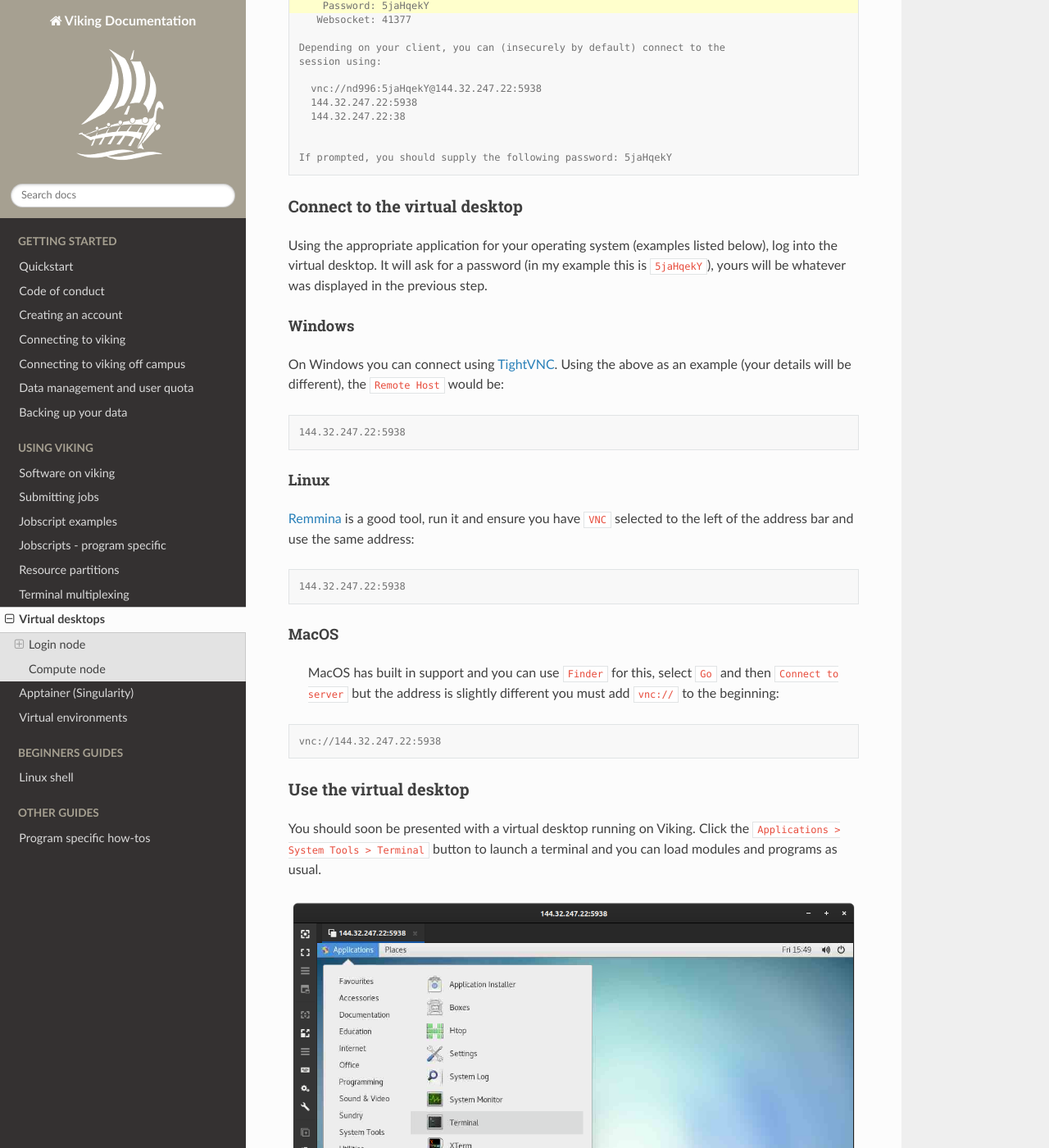
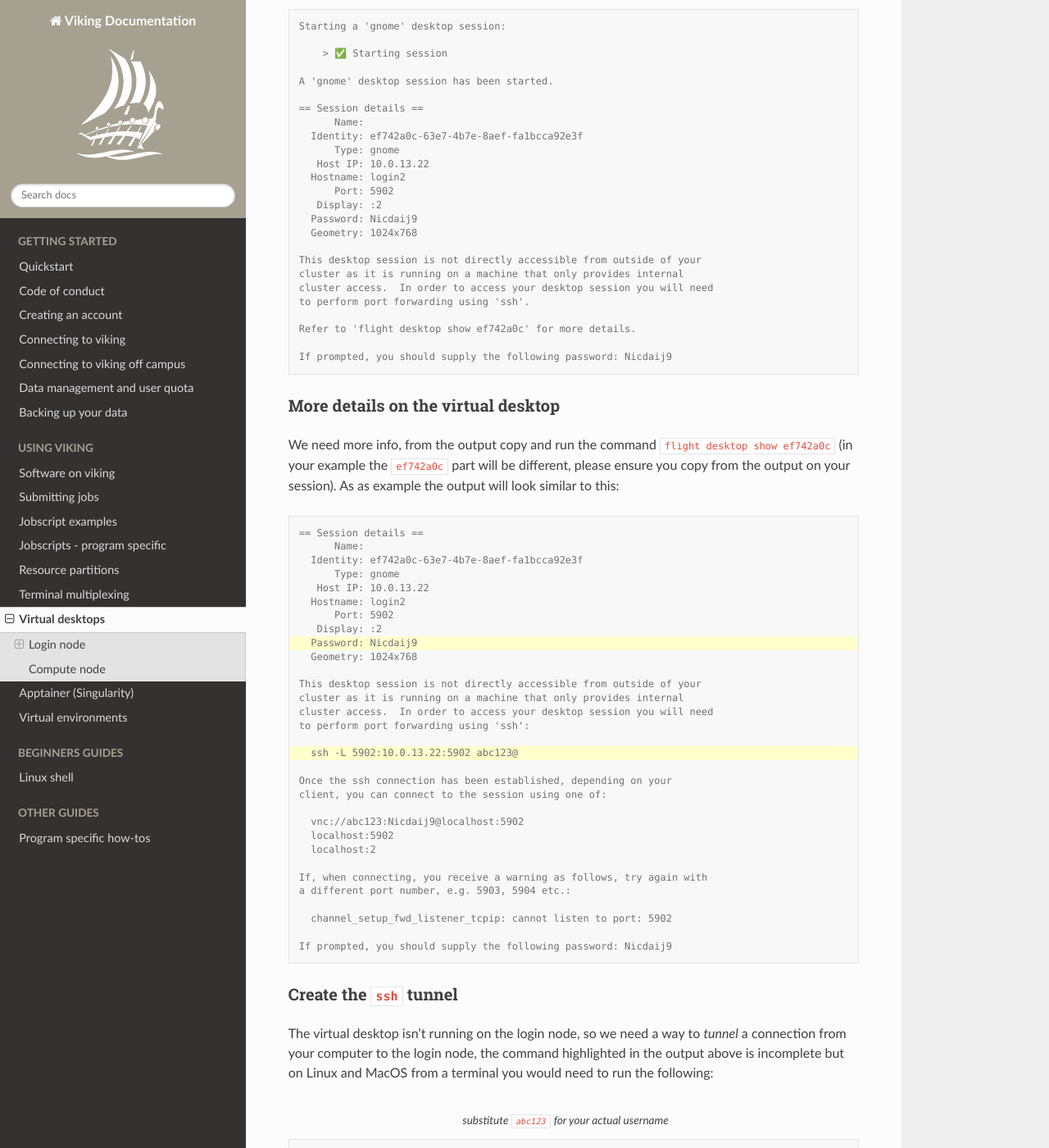
Before and after one commit to university-of-york/research-it-documentation, a Sphinx documentation site: the page built from docs/source/using_viking/virtual_desktops.rst, in a window 1280 px wide and 1400 px high, scrolled down 762 px. Shown: the whole window at 82% size. Built offline with Sphinx 7.4.7 and the Read the Docs theme 2.0.0, drawn with Linux system fonts in a browser that asks for light colours; some of the changed text lies outside the part shown.

Commit message:
update some of the virtual desktop page

```diff
--- a/docs/source/using_viking/virtual_desktops.rst
+++ b/docs/source/using_viking/virtual_desktops.rst
@@ -1,5 +1,10 @@
 Virtual desktops
 ================
+
+.. attention::
+
+    This page is being updated and the process of starting and connecting to a virtual desktop on Viking is being worked on. Some of this page may be inaccurate or not work at times.
+
 
 You can create virtual desktop sessions to run graphical programs. There two main ways you can do this, on the login node and on a compute node.
 
@@ -15,37 +20,96 @@ Login node
 
 Run the following line from within a login node
 
-    $ alces session start gnome
+    $ flight desktop start gnome
 
 And you will be presented with information similar to mine below:
 
 .. code-block:: console
-    :emphasize-lines: 4,5,7
 
-    VNC server started:
-        Identity: 743178ce-32d2-11ee-8df4-246e96c38380
-            Type: gnome
-            Host: 144.32.247.22
-            Port: 5938
-         Display: 38
-        Password: 5jaHqekY
-       Websocket: 41377
+    Starting a 'gnome' desktop session:
 
-    Depending on your client, you can (insecurely by default) connect to the
-    session using:
+        > ✅ Starting session
 
-      vnc://nd996:5jaHqekY@144.32.247.22:5938
-      144.32.247.22:5938
-      144.32.247.22:38
+    A 'gnome' desktop session has been started.
+
+    == Session details ==
+          Name:
+      Identity: ef742a0c-63e7-4b7e-8aef-fa1bcca92e3f
+          Type: gnome
+       Host IP: 10.0.13.22
+      Hostname: login2
+          Port: 5902
+       Display: :2
+      Password: Nicdaij9
+      Geometry: 1024x768
+
+    This desktop session is not directly accessible from outside of your
+    cluster as it is running on a machine that only provides internal
+    cluster access.  In order to access your desktop session you will need
+    to perform port forwarding using 'ssh'.
+
+    Refer to 'flight desktop show ef742a0c' for more details.
+
+    If prompted, you should supply the following password: Nicdaij9
 
 
-    If prompted, you should supply the following password: 5jaHqekY
+More details on the virtual desktop
+^^^^^^^^^^^^^^^^^^^^^^^^^^^^^^^^^^^
 
+We need more info, from the output copy and run the command ``flight desktop show ef742a0c`` (in your example the ``ef742a0c`` part will be different, please ensure you copy from the output on your session). As as example the output will look similar to this:
+
+.. code-block:: console
+    :emphasize-lines: 9,17
+
+    == Session details ==
+          Name:
+      Identity: ef742a0c-63e7-4b7e-8aef-fa1bcca92e3f
+          Type: gnome
+       Host IP: 10.0.13.22
+      Hostname: login2
+          Port: 5902
+       Display: :2
+      Password: Nicdaij9
+      Geometry: 1024x768
+
+    This desktop session is not directly accessible from outside of your
+    cluster as it is running on a machine that only provides internal
+    cluster access.  In order to access your desktop session you will need
+    to perform port forwarding using 'ssh':
+
+      ssh -L 5902:10.0.13.22:5902 abc123@
+
+    Once the ssh connection has been established, depending on your
+    client, you can connect to the session using one of:
+
+      vnc://abc123:Nicdaij9@localhost:5902
+      localhost:5902
+      localhost:2
+
+    If, when connecting, you receive a warning as follows, try again with
+    a different port number, e.g. 5903, 5904 etc.:
+
+      channel_setup_fwd_listener_tcpip: cannot listen to port: 5902
+
+    If prompted, you should supply the following password: Nicdaij9
+
+
+Create the ``ssh`` tunnel
+^^^^^^^^^^^^^^^^^^^^^^^^^
+
+The virtual desktop isn't running on the login node, so we need a way to *tunnel* a connection from your computer to the login node, the command highlighted in the output above is incomplete but on Linux and MacOS from a terminal you would need to run the following:
+
+.. code-block:: console
+    :caption: substitute ``abc123`` for your actual username
+
+    $ ssh -L 5902:10.0.13.22:5902 abc123@viking.york.ac.uk
+
+Notice we added the ``viking.york.ac.uk`` address after ``abc123@``, ensure you substitute in your own username. Leave this termainl open, it will function as our ``ssh tunnel``.
 
 Connect to the virtual desktop
 ^^^^^^^^^^^^^^^^^^^^^^^^^^^^^^^
 
-Using the appropriate application for your operating system (examples listed below), log into the virtual desktop. It will ask for a password (in my example this is ``5jaHqekY``), yours will be whatever was displayed in the previous step.
+Using the appropriate application for your operating system (examples listed below), log into the virtual desktop. It will ask for a password (in my example this is ``Nicdaij9``), yours will be whatever was displayed in the previous step.
 
 Windows
 """""""
@@ -63,7 +127,7 @@ Linux
 
 .. code-block:: console
 
-     144.32.247.22:5938
+     localhost:5902
 
 
 MacOS
@@ -73,7 +137,7 @@ MacOS
 
 .. code-block:: console
 
-    vnc://144.32.247.22:5938
+    vnc://localhost:5902
 
 
 .. _virtual_desktop:
@@ -97,17 +161,18 @@ List all the current virtual desktops you have running with the following comman
 
 .. code-block:: console
 
-    $ alces session list
+    $ flight desktop list
 
 And you'll be presented with a list similar to mine below:
 
 .. code-block:: console
 
-    +----------+------------+--------------------+-----------------+---------+------+----------+
-    | Identity | Type       | Host name          | Host address    | Display | Port | Password |
-    +----------+------------+--------------------+-----------------+---------+------+----------+
-    | 743178ce | gnome      | login2             | 144.32.247.22   |     :38 | 5938 | 5jaHqekY |
-    +----------+------------+--------------------+-----------------+---------+------+----------+
+    ┌──────┬──────────┬───────┬───────────┬────────────┬────────────────┬──────────┬────────┐
+    │ Name │ Identity │ Type  │ Host name │ IP address │ Display (Port) │ Password │ State  │
+    ├──────┼──────────┼───────┼───────────┼────────────┼────────────────┼──────────┼────────┤
+    │      │ ef742a0c │ gnome │ login2    │ 10.0.13.22 │ :2 (5902)      │ Nicdaij9 │ Active │
+    └──────┴──────────┴───────┴───────────┴────────────┴────────────────┴──────────┴────────┘
+
 
 .. _kill_sessions:
 
@@ -118,7 +183,7 @@ To kill a session you need to use the ``Identity`` code from the output above, u
 
 .. code-block:: console
 
-    $ alces session kill 743178ce
+    $ flight desktop kill ef742a0c
 
 Your ``Identity`` code will be different to mine, this is just an example.
 
```
